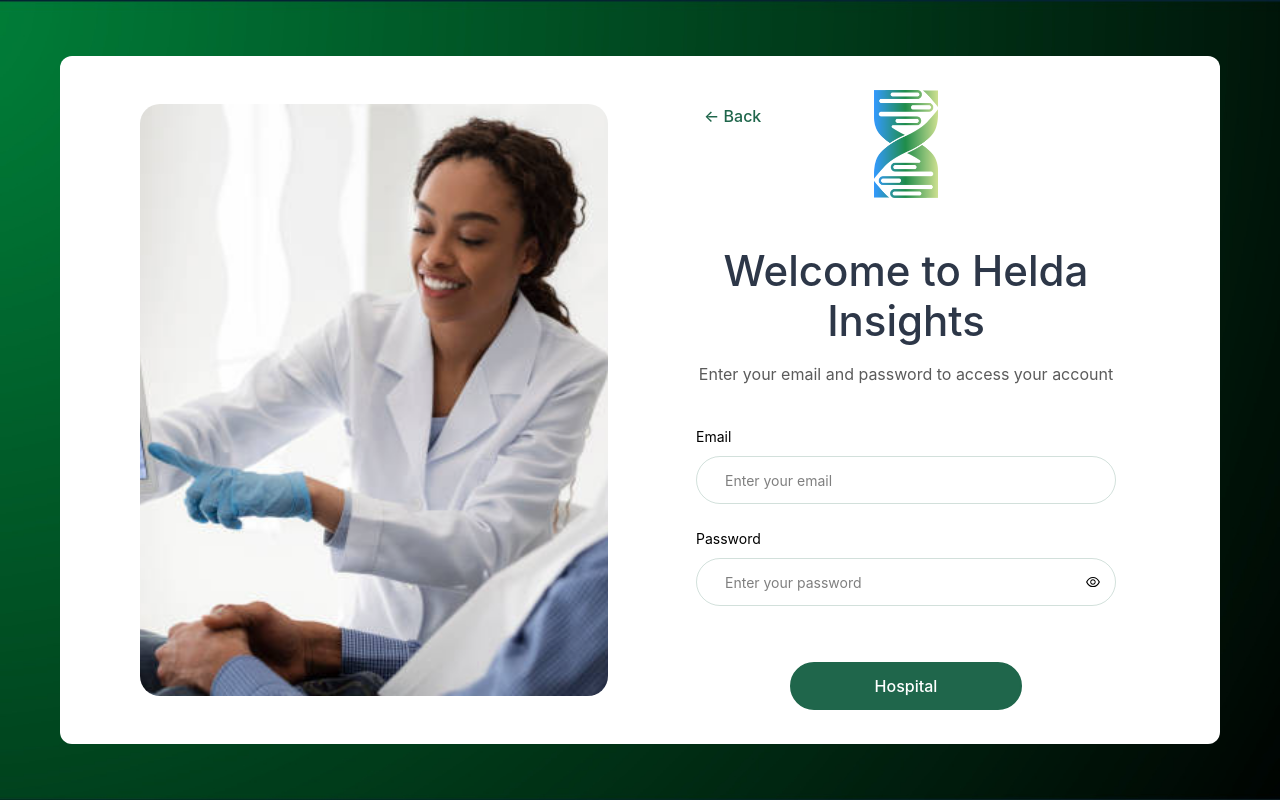
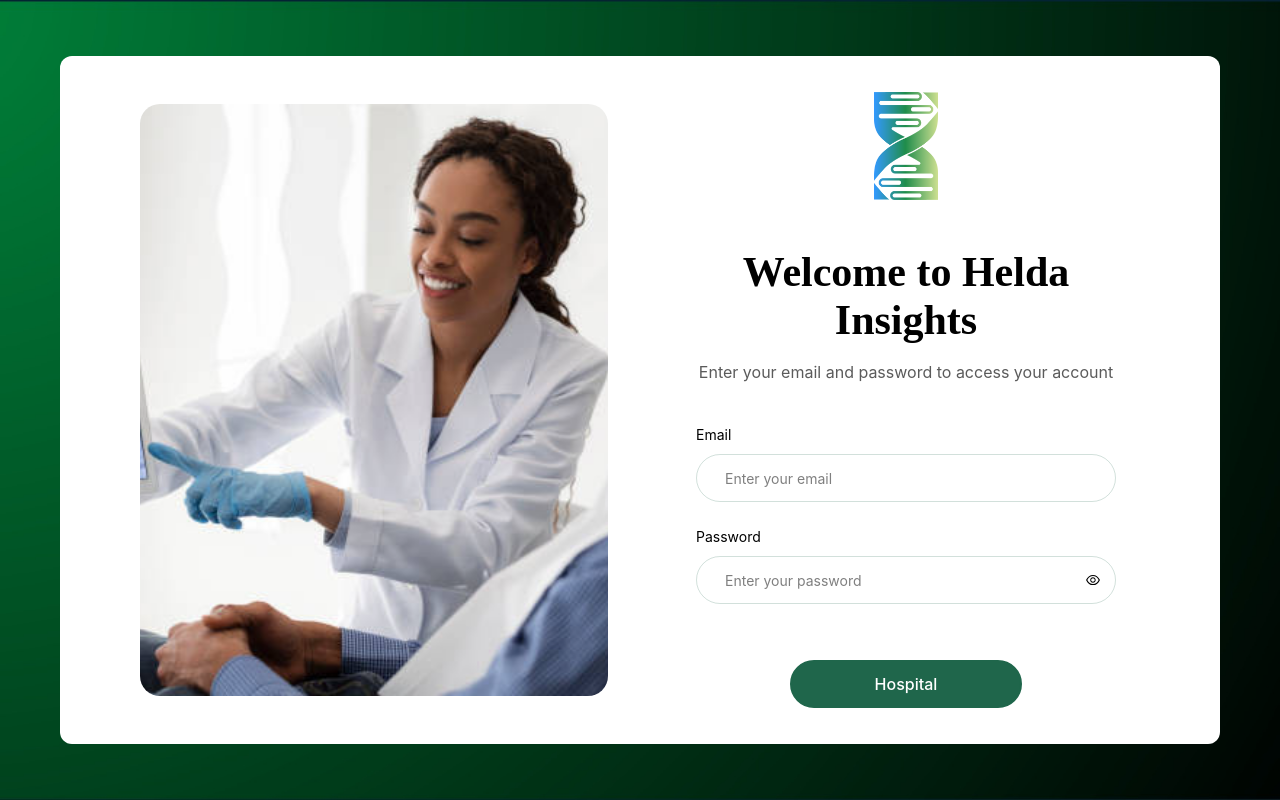
Before and after one commit to spectersegun/helda, a React (Vite) app: page /dentist-login in a window 1280 px wide. Built offline with nearby package versions, Linux system fonts and the light colour scheme.

Commit message:
removed back

```diff
--- a/src/index.css
+++ b/src/index.css
@@ -223,3 +223,14 @@ input:focus {
   /** WebKit */
   display: none;
 }
+
+.login-title {
+  color: #000;
+  text-align: center;
+  font-family: Outfit;
+  font-size: clamp(24px, 4vw, 48px);
+  font-style: normal;
+  font-weight: 700;
+  line-height: normal;
+  margin: 0 0 min(20px, 2vh) 0;
+}
--- a/src/pages/DentistLogin.tsx
+++ b/src/pages/DentistLogin.tsx
@@ -156,7 +156,6 @@ import { ConfigProvider, Form } from "antd";
 import GreenWrapper from "./commons/GreenWrapper";
 import type { LoginValues } from "../types";
 import { EyeInvisibleOutlined, EyeOutlined } from "@ant-design/icons";
-import { Link } from "react-router-dom";
 import { validateLogin } from "../data/userCredentials";
 
 export default function DentistLogin() {
@@ -227,14 +226,14 @@ export default function DentistLogin() {
             />
           </div>
           <div className="!py-12 relative flex justify-center items-center h-full overflow-y-auto hide-native-scrollbar ">
-            <div>
+            {/* <div>
               <Link
                 to="/healthcare"
                 className=" back-button !absolute !top-12 !left-8 !text-[#1F664B] !font-medium hover:!underline underline-offset-2 "
               >
                 ← Back
               </Link>
-            </div>
+            </div> */}
             <div className="text-center !py-6  ">
               <div className="flex justify-center !mb-12">
                 <img
--- a/src/pages/HospitalLogin.tsx
+++ b/src/pages/HospitalLogin.tsx
@@ -20,7 +20,6 @@ const HospitalLogin: React.FC = () => {
   const handleLogin = (e: React.FormEvent) => {
     e.preventDefault();
 
-    // Clear previous errors
     setEmailError("");
     setPasswordError("");
 
--- a/src/pages/HospitalLogin2.tsx
+++ b/src/pages/HospitalLogin2.tsx
@@ -4,7 +4,6 @@ import { ConfigProvider, Form } from "antd";
 import GreenWrapper from "./commons/GreenWrapper";
 import type { LoginValues } from "../types";
 import { EyeInvisibleOutlined, EyeOutlined } from "@ant-design/icons";
-import { Link } from "react-router-dom";
 import { validateLogin } from "../data/userCredentials";
 
 export default function HospitalLogin2() {
@@ -79,14 +78,14 @@ export default function HospitalLogin2() {
             />
           </div>
           <div className="!py-12 relative flex justify-center items-center h-full overflow-y-auto hide-native-scrollbar ">
-            <div>
+            {/* <div>
               <Link
                 to="/healthcare"
                 className=" back-button !absolute !top-12 !left-8 !text-[#1F664B] !font-medium hover:!underline underline-offset-2 "
               >
                 ← Back
               </Link>
-            </div>
+            </div> */}
             <div className="text-center !py-6  ">
               <div className="flex justify-center !mb-12">
                 <img
--- a/src/pages/PharmacyLogin.tsx
+++ b/src/pages/PharmacyLogin.tsx
@@ -156,7 +156,6 @@ import { ConfigProvider, Form } from "antd";
 import GreenWrapper from "./commons/GreenWrapper";
 import type { LoginValues } from "../types";
 import { EyeInvisibleOutlined, EyeOutlined } from "@ant-design/icons";
-import { Link } from "react-router-dom";
 import { validateLogin } from "../data/userCredentials";
 
 export default function PharmacyLogin() {
@@ -231,14 +230,14 @@ export default function PharmacyLogin() {
             />
           </div>
           <div className="!py-12 relative flex justify-center items-center h-full overflow-y-auto hide-native-scrollbar ">
-            <div>
+            {/* <div>
               <Link
                 to="/healthcare"
                 className=" back-button !absolute !top-12 !left-8 !text-[#1F664B] !font-medium hover:!underline underline-offset-2 "
               >
                 ← Back
               </Link>
-            </div>
+            </div> */}
             <div className="text-center !py-6  ">
               <div className="flex justify-center !mb-12">
                 <img
```
